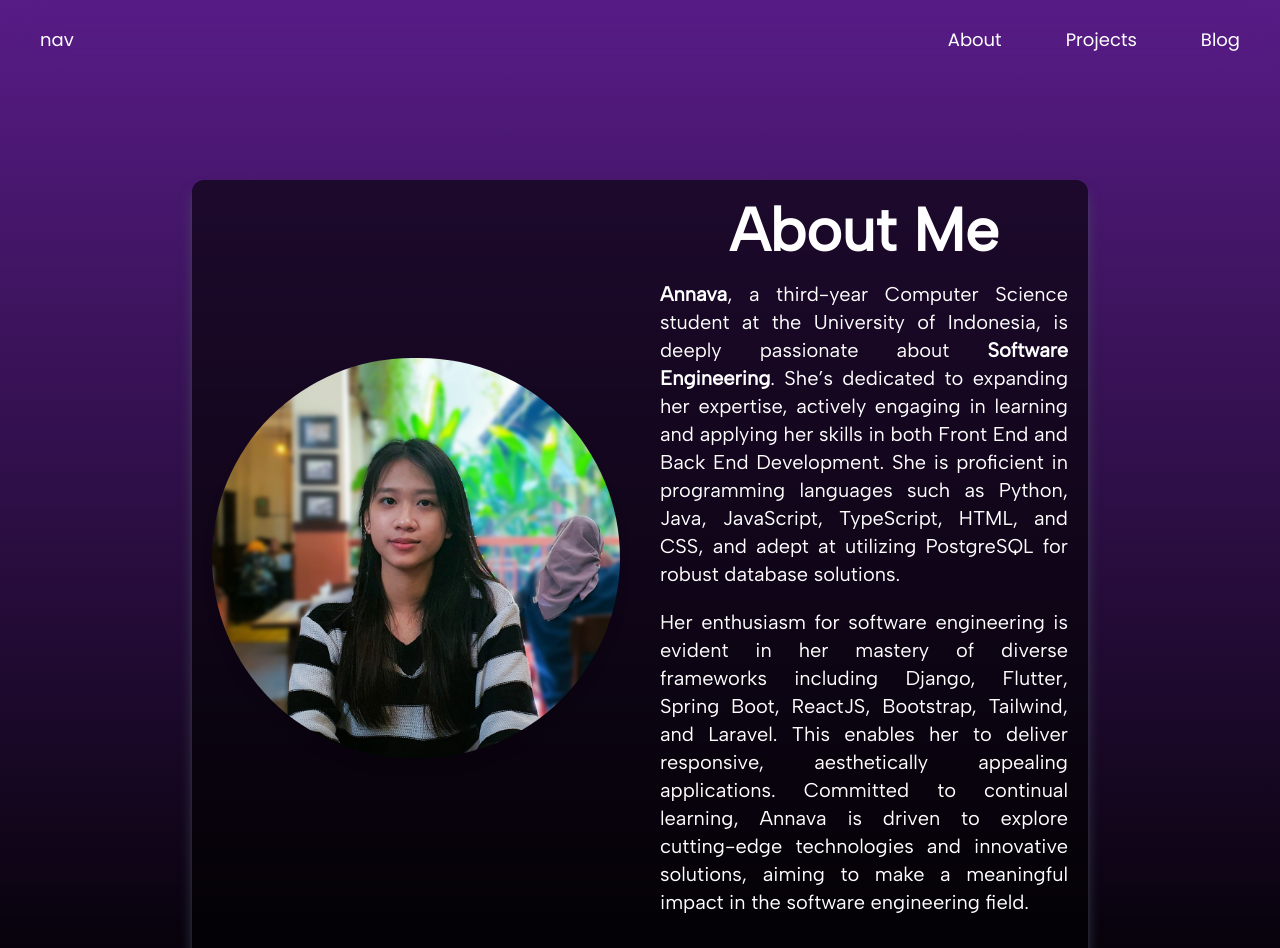
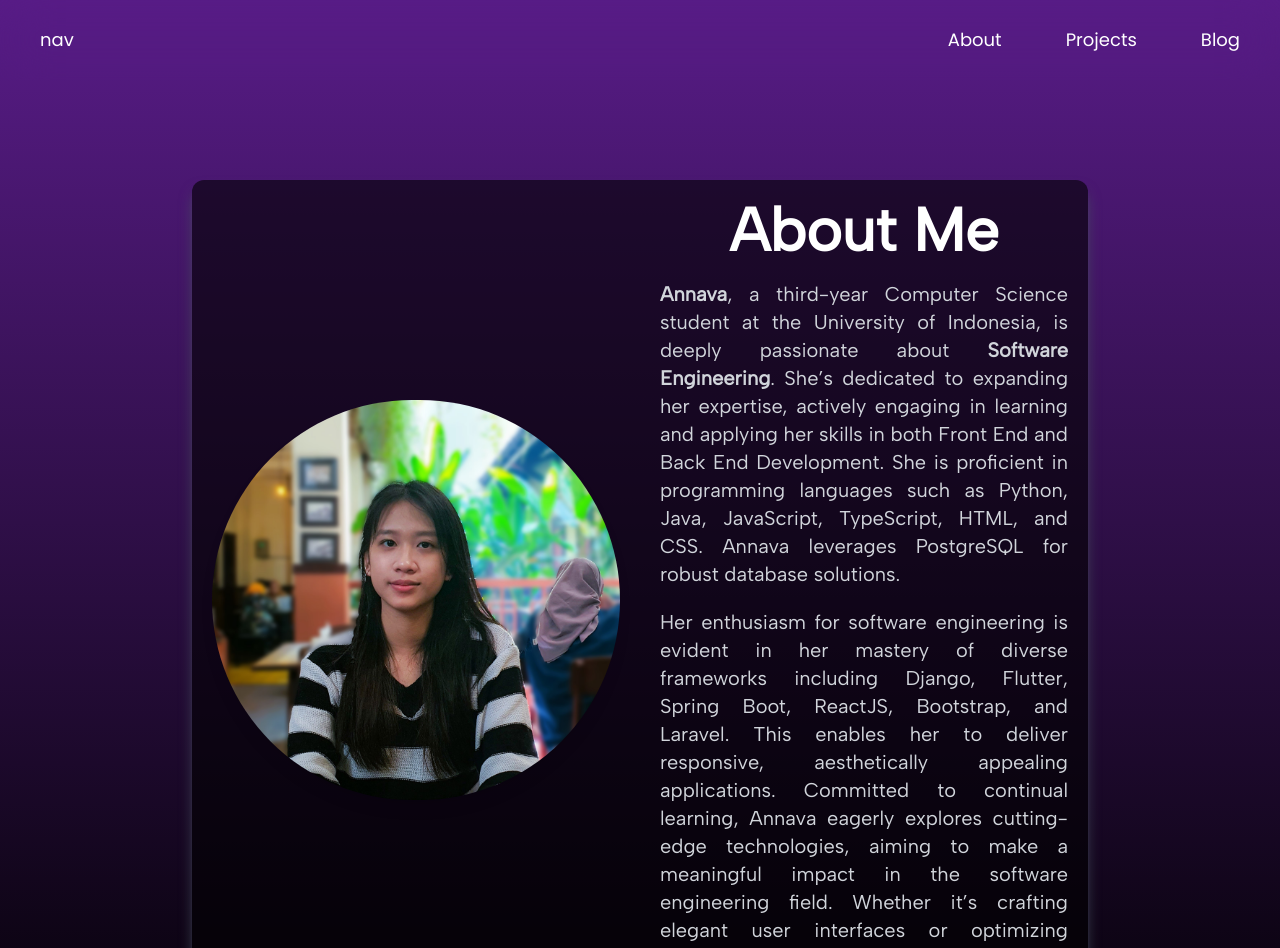
Before and after one commit to annavaws/annavaws.github.io, a Next.js app: page /about in a window 1280 px wide. Shown: the top 948 px of the page. Built offline with nearby package versions, Linux system fonts and the light colour scheme.

Commit message:
style: for projects

```diff
--- a/src/components/modules/AboutModules/index.tsx
+++ b/src/components/modules/AboutModules/index.tsx
@@ -24,23 +24,26 @@ export default function AboutMore() {
             <h1 className="font-bold text-4xl md:text-6xl text-center mb-5">
               About Me
             </h1>
-            <p className="text-lg md:text-xl text-justify">
-              <b>Annava</b>, a third-year Computer Science student at the University
-              of Indonesia, is deeply passionate about <b> Software Engineering</b>. She’s
-              dedicated to expanding her expertise, actively engaging in
-              learning and applying her skills in both Front End and Back End
-              Development. She is proficient in programming languages such as
-              Python, Java, JavaScript, TypeScript, HTML, and CSS, and adept at
-              utilizing PostgreSQL for robust database solutions.
+            <p className="text-lg md:text-xl text-justify text-gray-300">
+              <b>Annava</b>, a third-year Computer Science student at the
+              University of Indonesia, is deeply passionate about{" "}
+              <b> Software Engineering</b>. She’s dedicated to expanding her
+              expertise, actively engaging in learning and applying her skills
+              in both Front End and Back End Development. She is proficient in
+              programming languages such as Python, Java, JavaScript,
+              TypeScript, HTML, and CSS. Annava leverages PostgreSQL for robust
+              database solutions.
             </p>
-            <p className="text-lg md:text-xl text-justify mt-5">
+            <p className="text-lg md:text-xl text-justify mt-5 text-gray-300">
               Her enthusiasm for software engineering is evident in her mastery
               of diverse frameworks including Django, Flutter, Spring Boot,
-              ReactJS, Bootstrap, Tailwind, and Laravel. This enables her to
-              deliver responsive, aesthetically appealing applications.
-              Committed to continual learning, Annava is driven to explore
-              cutting-edge technologies and innovative solutions, aiming to make
-              a meaningful impact in the software engineering field.
+              ReactJS, Bootstrap, and Laravel. This enables her to deliver
+              responsive, aesthetically appealing applications. Committed to
+              continual learning, Annava eagerly explores cutting-edge
+              technologies, aiming to make a meaningful impact in the software
+              engineering field. Whether it’s crafting elegant user interfaces
+              or optimizing server-side logic, Annava’s dedication and curiosity
+              drive her forward.
             </p>
           </div>
         </div>
--- a/src/components/modules/ProjectModules/box.tsx
+++ b/src/components/modules/HomeModules/latestproject.tsx
@@ -15,7 +15,7 @@ const container = {
   },
 };
 
-export default function Box() {
+export default function Latest() {
   const projects = [
     {
       id: 1,
@@ -54,26 +54,6 @@ export default function Box() {
       live: "http://rpl-a12.et.r.appspot.com/",
       repo: "https://github.com/daffafaizan/invite-app",
     },
-    {
-      id: 4,
-      image: "/caper.png",
-      title: "CariPasien",
-      description:
-        "A project for the Advanced Programming class to facilitate doctor-patient for tooth treatments",
-      techStack: ["Spring Boot", "NextJS", "Tailwind", "PostgreSQL", "GCP"],
-      live: "",
-      repo: "",
-    },
-    {
-      id: 5,
-      image: "/nutrious.png",
-      title: "Nutrious",
-      description:
-        "A project for the Platform-based Programming class aimed at enhancing nutritional standards and promoting a healthier lifestyle in Indonesia.",
-      techStack: ["Django", "Flutter", "Bootstrap", "Railway"],
-      live: "https://nutrious.herokuapp.com/",
-      repo: "https://github.com/jaycentg/nutrious",
-    },
   ];
 
   return (
@@ -82,7 +62,9 @@ export default function Box() {
     >
       <div className="mt-32 w-full p-12">
         <div className="flex flex-col gap-12">
-          <div className="font-semibold text-4xl text-left">My Projects</div>
+          <div className="font-semibold text-4xl text-left">
+            Latest Projects
+          </div>
           <div className="grid grid-cols-1 lg:grid-cols-2 gap-12">
             {projects.map((project) => (
               <motion.ul
@@ -156,7 +138,7 @@ export default function Box() {
 
                         <div className="w-1/2">
                           <a
-                            href={project.live}
+                            href={project.repo}
                             className="mr-3 whitespace-nowrap flex flex-grow items-center space-x-2 "
                           >
                             <svg
--- a/src/pages/index.tsx
+++ b/src/pages/index.tsx
@@ -1,5 +1,6 @@
 import About from "@/components/modules/HomeModules/about";
 import Header from "@/components/modules/HomeModules/header";
+import Latest from "@/components/modules/HomeModules/latestproject";
 
 export default function Home() {
   return (
@@ -7,6 +8,7 @@ export default function Home() {
       <div className="relative z-10">
         <Header />
         <About />
+        {/* <Latest /> */}
       </div>
     </>
   );
```
Also changed, not shown: public/invite.png (added).
